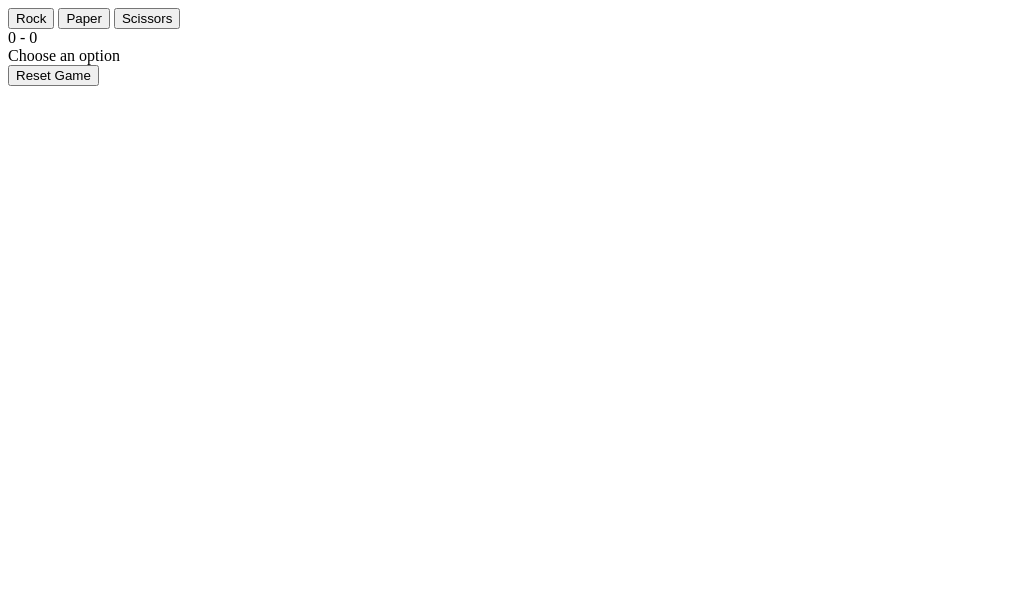
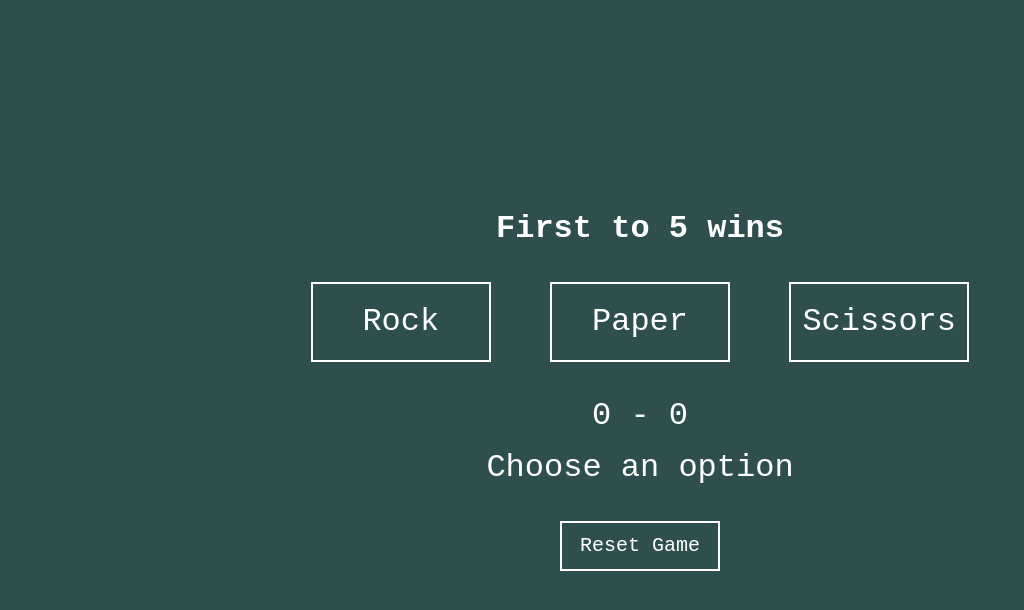
Before and after one commit to MarkR-Dev/rock-paper-scissors, a plain HTML site: page index.html in a window 1280 px wide. Shown: the whole page, without its empty margins (0-1024 px from the left). Drawn offline with Linux system fonts and the light colour scheme.

Commit message:
Add styling and clean up code

```diff
--- a/index.html
+++ b/index.html
@@ -3,9 +3,14 @@
     <head>
         <meta charset="UTF-8">
         <title>RPS</title>
+        <link href="style.css" rel="stylesheet">
+        <script src="script.js" defer></script>
     </head>
     <body>
-        <div>
+        <div id="container">
+            <h4>First to 5 wins</h3>
+
+            <div id="choice-buttons">
                 <button id="Rock" class="choice">Rock</button>
                 <button id="Paper" class="choice">Paper</button>
                 <button id="Scissors" class="choice">Scissors</button>
@@ -19,12 +24,10 @@
 
             <div id="results">Choose an option</div>
 
-        <div>
+            <div id="reset-button">
                 <button id="reset">Reset Game</button>
             </div>
 
-
-
-        <script src="script.js"></script>
+        </div>
     </body>
 </html>
--- a/script.js
+++ b/script.js
@@ -2,14 +2,13 @@
 
 const buttons = document.querySelectorAll(".choice");
 const resultsDiv = document.querySelector("#results");
-const scoreDiv = document.querySelector("#score");
 const playerScoreDom = document.querySelector("#player-score");
 const computerScoreDom = document.querySelector("#computer-score");
-const resetBtn = document.querySelector("#reset");
+const resetButton = document.querySelector("#reset");
 let playerScore = 0;
 let computerScore = 0;
 
-resetBtn.addEventListener("click", resetGame);
+resetButton.addEventListener("click", resetGame);
 
 function addListeners(){
     buttons.forEach(button => {
@@ -31,8 +30,12 @@ function displayScore(){
 function displayWinner(){
     if(playerScore === 5){
         resultsDiv.textContent = "CONGRATULATIONS! You won the game!";
+        playerScoreDom.style.color = "green";
+        computerScoreDom.style.color = "#e62b2b";
     }else {
         resultsDiv.textContent = "Sorry you lost the game.";
+        playerScoreDom.style.color = "#e62b2b";
+        computerScoreDom.style.color = "green";
     }
 
     buttons.forEach(button => {
@@ -44,6 +47,8 @@ function resetGame(){
     playerScore = 0;
     computerScore = 0;
     displayScore();
+    playerScoreDom.style.color = "white";
+    computerScoreDom.style.color = "white";
     resultsDiv.textContent = "Choose an option";
     addListeners();
 }
@@ -55,10 +60,10 @@ function playRound(event){
     if(playerSelection === computerSelection){
         resultsDiv.textContent = "It's a tie this round!";
     }else if((playerSelection === "Rock" && computerSelection === "Scissors") || (playerSelection === "Paper" && computerSelection === "Rock") || (playerSelection === "Scissors" && computerSelection === "Paper")){
-        resultsDiv.textContent = `You won the round! ${playerSelection} beats ${computerSelection}`;
+        resultsDiv.textContent = `You won the round! ${playerSelection} beats ${computerSelection}!`;
         playerScore++;
     }else{
-        resultsDiv.textContent = `You lost the round! ${playerSelection} loses to ${computerSelection}`;
+        resultsDiv.textContent = `You lost the round! ${playerSelection} loses to ${computerSelection}.`;
         computerScore++;
     }
 
--- /dev/null
+++ b/style.css
@@ -0,0 +1,62 @@
+html {
+    box-sizing: border-box;
+    height: 100vh;
+    display: flex;
+    align-items: center;
+    justify-content: center;
+    background-color: darkslategray;
+    color: white;
+    font-size: 32px;
+    font-family: monospace;
+}
+
+*,
+*::before,
+*::after {
+    box-sizing: inherit;
+}
+
+* {
+    padding: 0;
+    margin: 0;
+}
+
+#container {
+    display: flex;
+    flex-direction: column;
+    align-items: center;
+    gap: 15px;
+}
+
+button {
+    background-color: transparent;
+    color: white;
+    font-size: 32px;
+    font-family: monospace;
+    border: 2px solid white;
+    margin: 20px;
+}
+
+button:active {
+    translate: 0px 3px;
+}
+
+.choice {
+    width: 180px;
+    height: 80px;
+}
+
+.choice:hover {
+    box-shadow: 0px 0px 15px white;
+}
+
+#reset{
+    font-size: 20px;
+    background-color: transparent;
+    width: 160px;
+    height: 50px;
+}
+
+#reset:hover {
+    color: red;
+}
```
Lines whose indentation alone changed are shown as unchanged.
